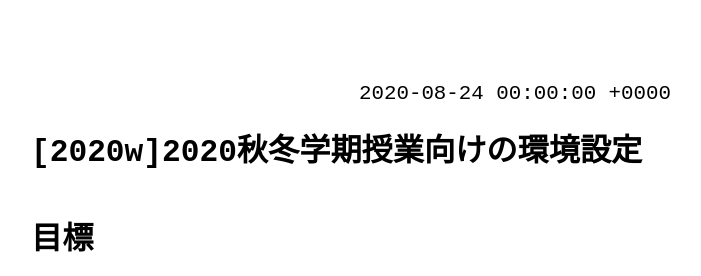
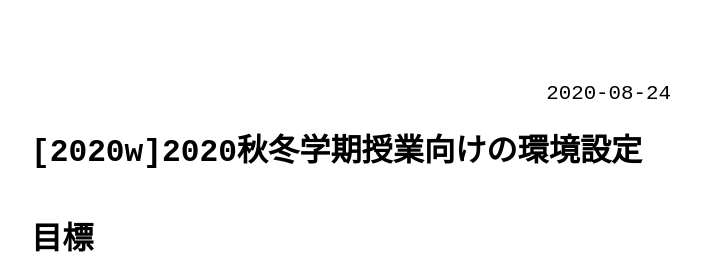
Before and after one commit to hsugawa8651/julia-installation-guide, a Jekyll site: the page built from _posts/2020-08-24-env-2020w-julia15.md, in a window 1280 px wide. Shown: the top 276 px of the page, without its empty margins (289-990 px from the left). Built offline with Jekyll 4.4.1, drawn with Linux system fonts in a browser that asks for light colours.

Commit message:
_config.yml: date_format

```diff
--- a/_config.yml
+++ b/_config.yml
@@ -35,6 +35,9 @@ remote_theme: riggraz/no-style-please
 plugins:
   - jekyll-feed
 
+theme_config:
+  date_format: "%Y-%m-%d" # customize how date is formatted
+
 # Exclude from processing.
 # The following items will not be processed, by default.
 # Any item listed under the `exclude:` key here will be automatically added to
```
